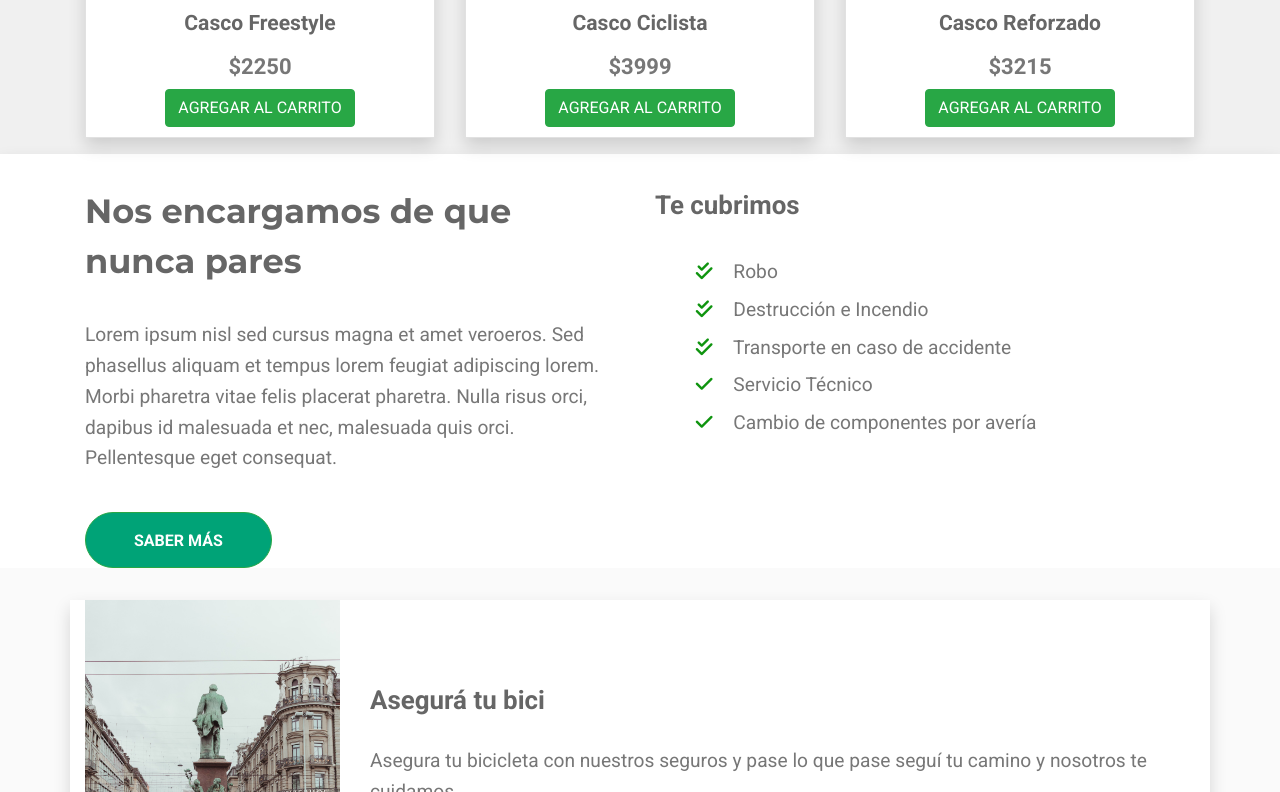
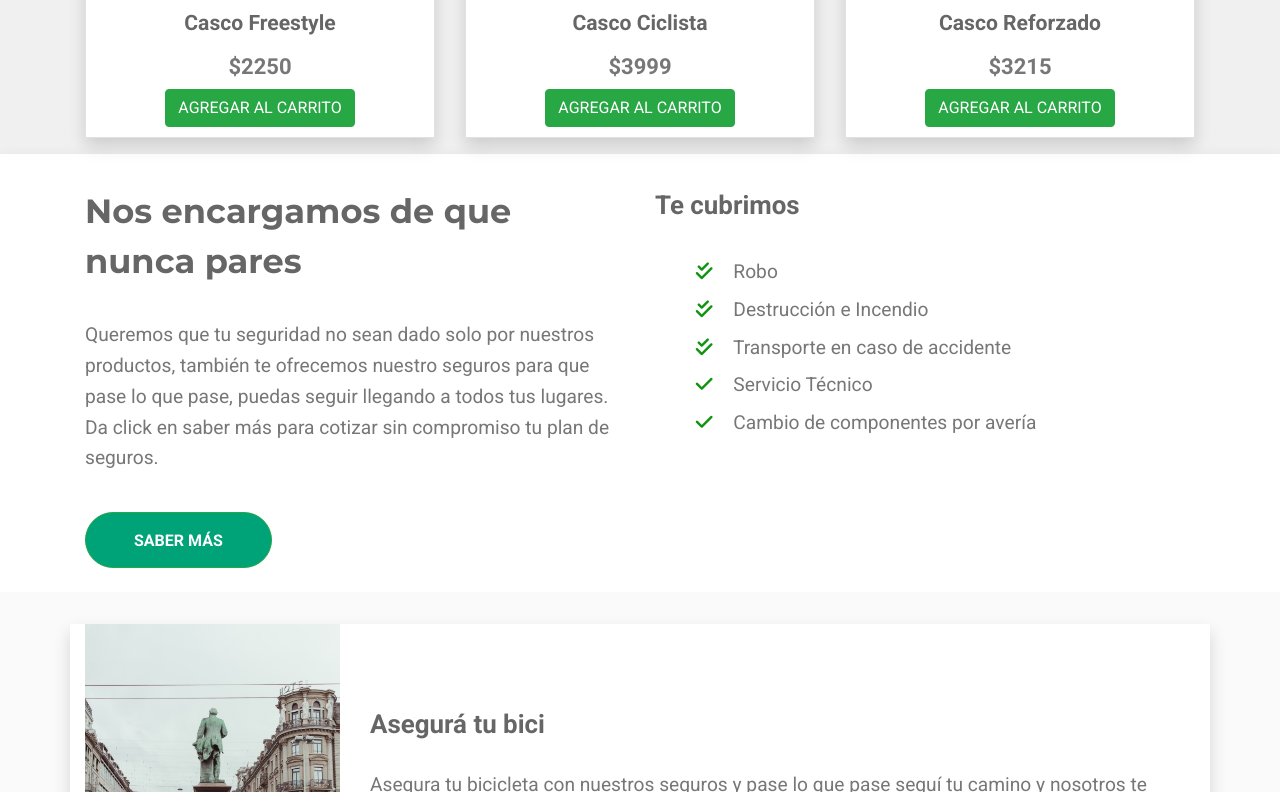
Before and after one commit to FedeAletti/js_coder, a plain HTML site: page tienda.html in a window 1280 px wide. Shown: the part 2138-2930 px from the top of the page. Drawn offline with nearby package versions, Linux system fonts and the light colour scheme.

Commit message:
Entrega Final

```diff
--- a/js/tienda1.js
+++ b/js/tienda1.js
@@ -81,9 +81,6 @@ function agregarProducto(e) {
 
         obtenerDatos(productoSeleccionado);
     }
-
-
-
 }
 
 // --Datos de productos
--- a/tienda.html
+++ b/tienda.html
@@ -59,7 +59,7 @@
                             <img src="img/tienda-luces.jpg" alt="">
                             <div class="info-card-producto">
                                 <h4>Luces Baliza</h4>
-                                <p class="precio"<span>$850</span></p>
+                                <p class="precio"><span> $850</span></p>
                                 <a href="#" class="btn btn-success btn-producto agregar-carrito" data-id="1">Agregar Al Carrito</a>
                             </div>
                         </div>
@@ -242,13 +242,17 @@
 
     <!-- Section Info-->
 
-    <section class="nosotros shadow">
+    <section class="nosotros shadow pb-4">
         <div class="container">
             <div class="row ">
                 <div class="col">
                     <h2>Nos encargamos de que nunca pares</h2>
-                    <p>Lorem ipsum nisl sed cursus magna et amet veroeros. Sed phasellus aliquam et tempus lorem feugiat adipiscing lorem. Morbi pharetra vitae felis placerat pharetra. Nulla risus orci, dapibus id malesuada et nec, malesuada quis orci. Pellentesque eget consequat.</p>
-                    <a href="#servicios" class="btn btn-success especial">saber más</a></li>
+                    <p>
+                        Queremos que tu seguridad no sean dado solo por nuestros productos, también te ofrecemos nuestro seguros
+                        para que pase lo que pase, puedas seguir llegando a todos tus lugares. Da <span>click</span> en saber más para
+                        cotizar sin compromiso tu plan de seguros.
+                    </p>
+                    <a href="cotizador.html" class="btn btn-success especial">saber más</a></li>
 
                 </div>
                 <div class="col">
```
Also changed, not shown: cotizador.html (+1 -1 lines).
